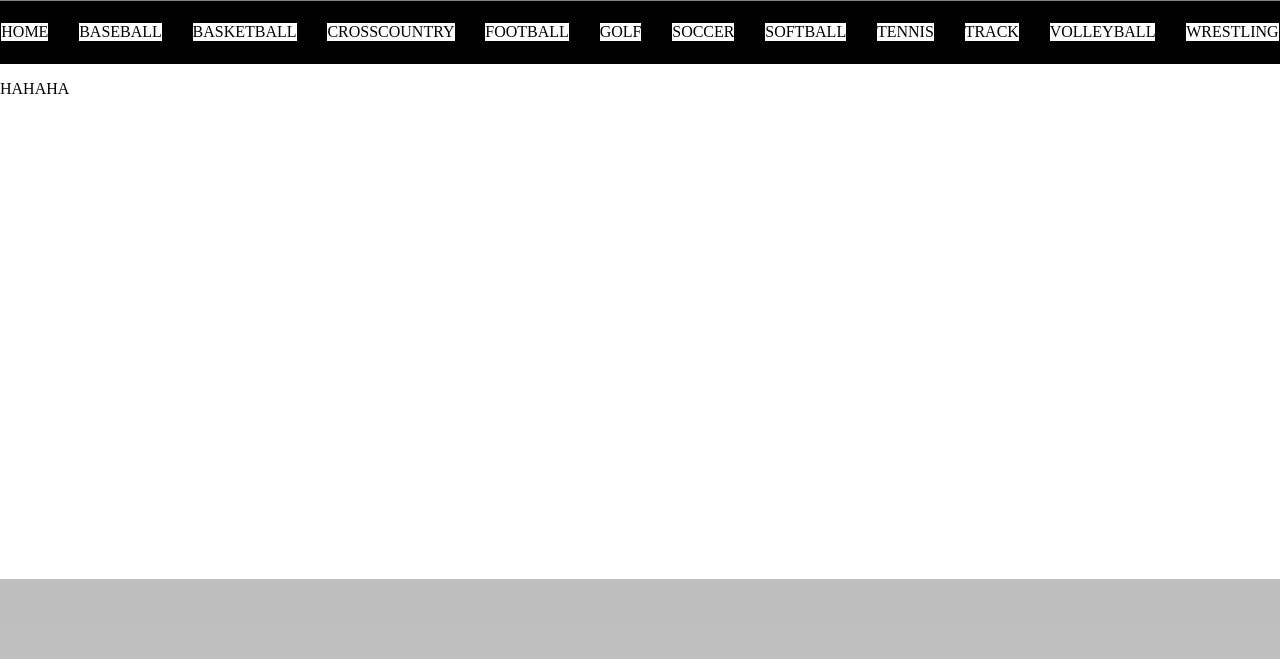
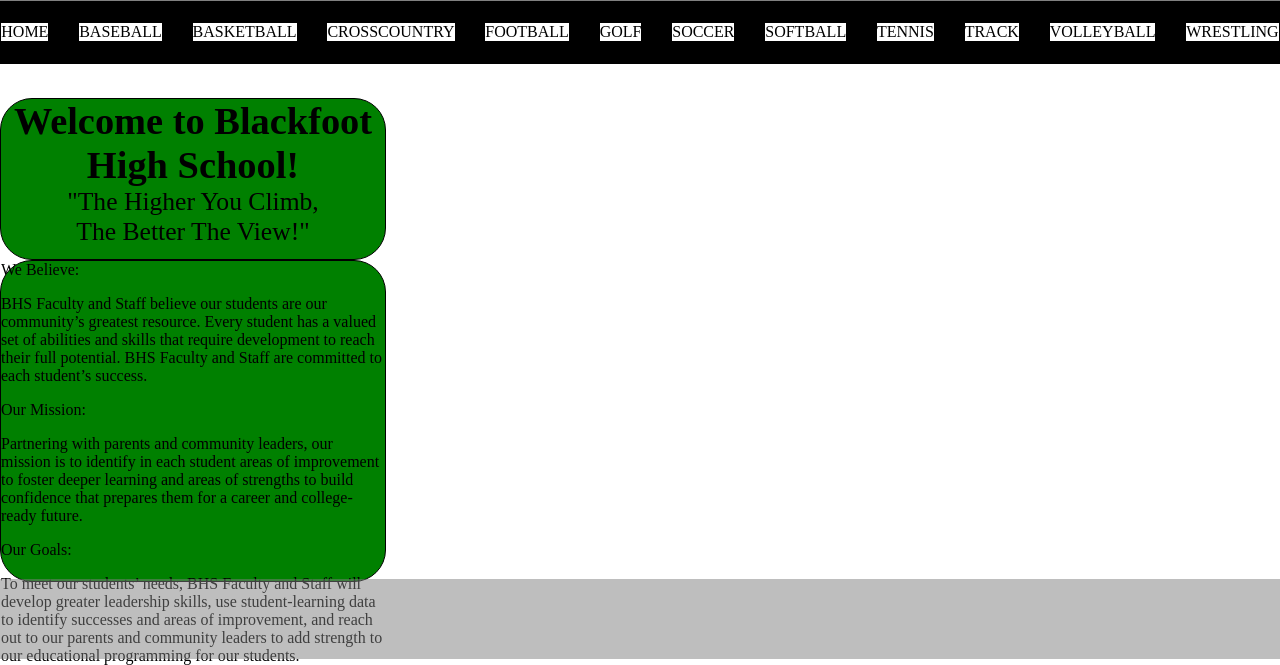
Before and after one commit to MatrixShadeYT/Bronco-Board-of-Fame, a plain HTML site: page index.html in a window 1280 px wide. Shown: the part 141-806 px from the top of the page. Drawn offline with Linux system fonts and the light colour scheme.

Commit message:
home page

```diff
--- a/index.html
+++ b/index.html
@@ -4,14 +4,6 @@
     <meta charset='UTF-8'>
     <title>Hello World</title>
     <style>
-      #hidden {
-        background-color: rgba(127,127,127,0.5);
-        position: absolute;
-        height: calc(100vh - 56.25vw);
-        top: 56.25vw;
-        width: 100vw;
-        left: 0px;
-      }
       html, body {
         background-color: white;
         padding: 0px;
@@ -64,6 +56,40 @@
         height: 40.25vw;
         width: 100vw;
       }
+      #hidden {
+        background-color: rgba(127,127,127,0.5);
+        position: absolute;
+        height: calc(100vh - 56.25vw);
+        top: 56.25vw;
+        width: 100vw;
+        left: 0px;
+      }
+      #HOMEtagline {
+        border: 0.15vw solid black;
+        background-color: green;
+        border-radius: 2.5vw;
+        height: 12.5vw;
+        width: 30vw;
+      }
+      #HOMEtagline h1 {
+        text-align: center;
+        font-size: 3vw;
+        padding: 0px;
+        margin: 0px;
+      }
+      #HOMEtagline p {
+        text-align: center;
+        font-size: 2vw;
+        padding: 0px;
+        margin: 0px;
+      }
+      #HOMEinformation {
+        border: 0.15vw solid black;
+        background-color: green;
+        border-radius: 2.5vw;
+        height: 25vw;
+        width: 30vw
+      }
     </style>
   </head>
   <body>
@@ -88,7 +114,27 @@
     </nav>
     <main>
       <section id='HOME'>
-        <p>HAHAHA</p>
+        <div id="HOMEslideshow">
+          <div class="HOMEslide">
+            <img />
+            <p></p>
+          </div>
+          <div class="HOMEslide"></div>
+          <div class="HOMEslide"></div>
+        </div>
+        <div id="HOMEtagline">
+          <h1>Welcome to Blackfoot High School!</h1>
+          <p>"The Higher You Climb,</p>
+          <p> The Better The View!"</p>
+        </div>
+        <div id="HOMEinformation">
+          <span>We Believe:</span>
+          <p>BHS Faculty and Staff believe our students are our community’s greatest resource. Every student has a valued set of abilities and skills that require development to reach their full potential. BHS Faculty and Staff are committed to each student’s success.</p>
+          <span>Our Mission:</span>
+          <p>Partnering with parents and community leaders, our mission is to identify in each student areas of improvement to foster deeper learning and areas of strengths to build confidence that prepares them for a career and college-ready future.</p>
+          <span>Our Goals:</span>
+          <p>To meet our students’ needs, BHS Faculty and Staff will develop greater leadership skills, use student-learning data to identify successes and areas of improvement, and reach out to our parents and community leaders to add strength to our educational programming for our students. </p>
+        </div>
       </section>
       <section id='BASEBALL'></section>
       <section id='BASKETBALL'></section>
@@ -110,7 +156,7 @@
       document.body.requestFullscreen();
       document.removeEventListener('click', lockScreen, false);
     }
-    //document.addEventListener('click', lockScreen, false);
+    document.addEventListener('click', lockScreen, false);
     const sections = document.getElementsByTagName('section');
     function change(id) {
       console.log(id.innerHTML);
```
